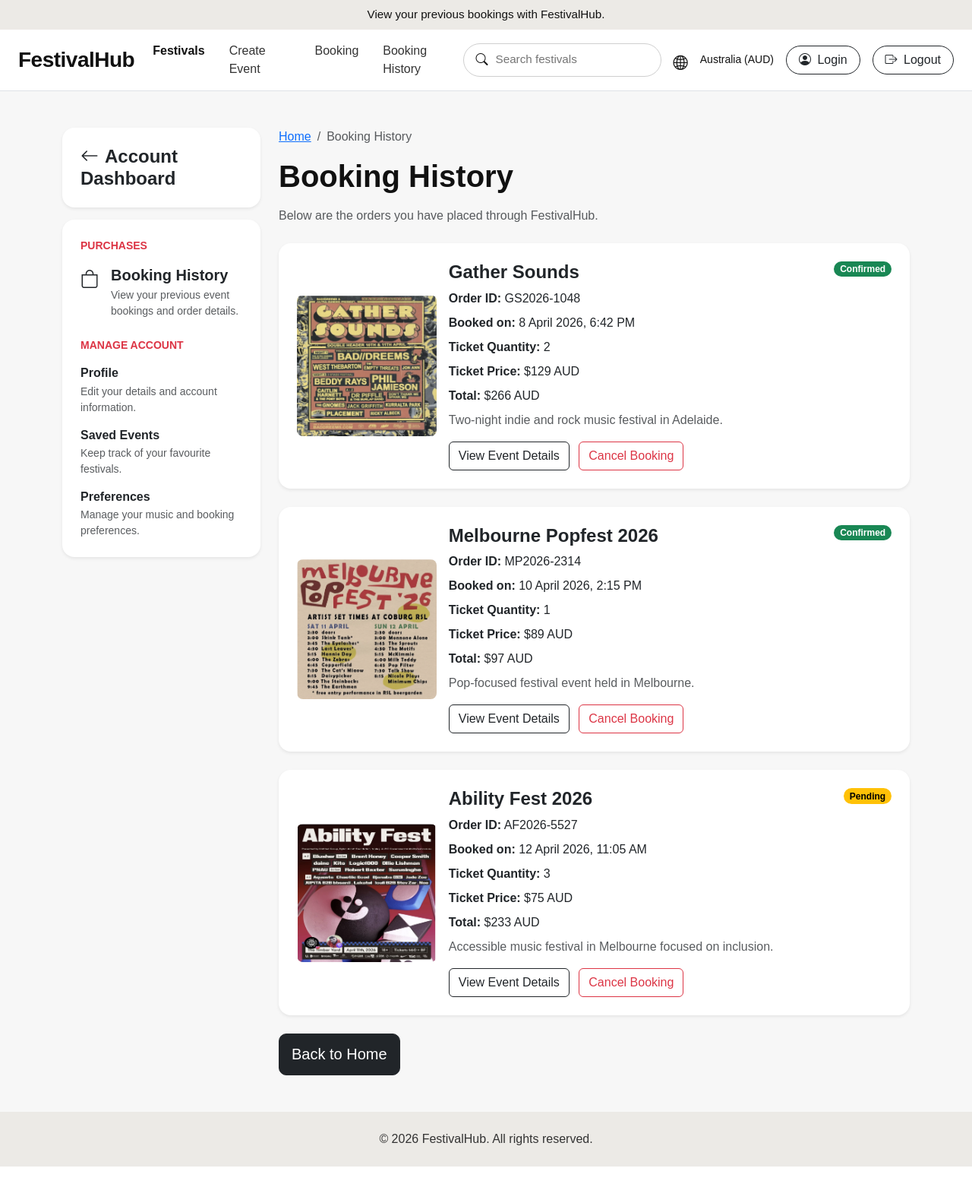
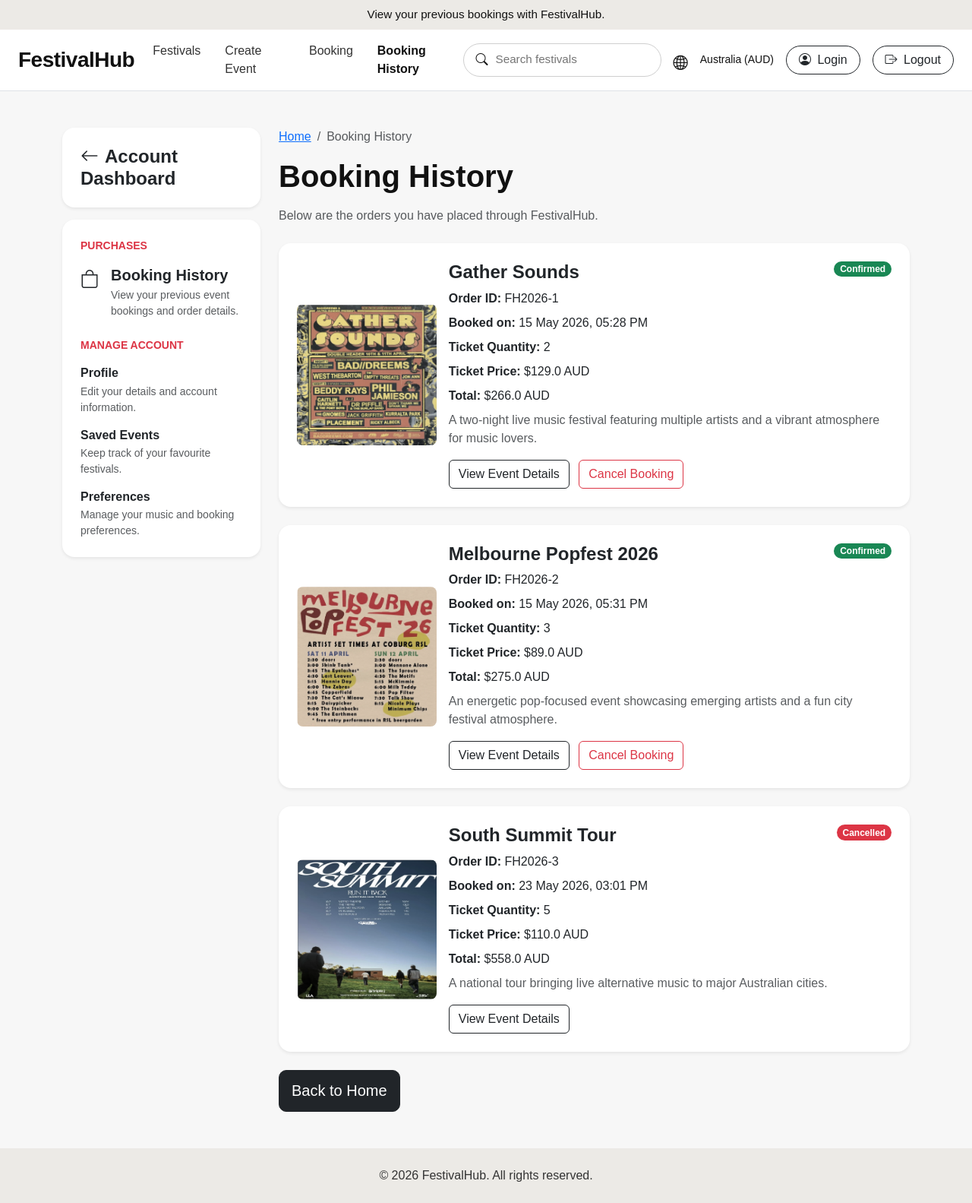
Before and after one commit to NPJ0722/a2_group1, a Flask app: page /bookings in a window 1280 px wide. Shown: the whole page at 76% size. Before the commit the page ends 1535 px from the top, so only its background shows below. Run offline with Flask 3, Linux system fonts and the light colour scheme.

Commit message:
Finish database integration and booking system

```diff
--- a/festivalhub/models.py
+++ b/festivalhub/models.py
@@ -113,6 +113,7 @@ class Booking(db.Model):
     ticket_price = db.Column(db.Float, nullable=False)
     booking_fee = db.Column(db.Float, default=0.0)
     total_price = db.Column(db.Float, nullable=False)
+    status = db.Column(db.String(30), default='Confirmed')
 
     booking_date = db.Column(db.DateTime, default=datetime.utcnow)
 
--- a/festivalhub/templates/booking-history.html
+++ b/festivalhub/templates/booking-history.html
@@ -24,10 +24,10 @@
 
             <div class="navbar-collapse">
                 <ul class="navbar-nav mx-auto gap-lg-3">
-                    <li class="nav-item"><a class="nav-link active" href="/">Festivals</a></li>
+                    <li class="nav-item"><a class="nav-link" href="/">Festivals</a></li>
                     <li class="nav-item"><a class="nav-link" href="/create">Create Event</a></li>
-                    <li class="nav-item"><a class="nav-link" href="/login-booking">Booking</a></li>
-                    <li class="nav-item"><a class="nav-link" href="/bookings">Booking History</a></li>
+                    <li class="nav-item"><a class="nav-link" href="/booking">Booking</a></li>
+                    <li class="nav-item"><a class="nav-link active" href="/bookings">Booking History</a></li>
                 </ul>
 
                 <div class="d-flex align-items-center gap-3 nav-right-group">
@@ -111,110 +111,97 @@
                     Below are the orders you have placed through FestivalHub.
                 </p>
 
+                {% if bookings %}
+
+                    {% for booking in bookings %}
+
                     <div class="card border-0 shadow-sm rounded-4 mb-4">
                         <div class="card-body p-3 p-md-4">
                             <div class="row align-items-center g-3">
+
                                 <div class="col-md-3">
-                                <img src="{{ url_for('static', filename='img/Gather Sounds.png') }}"
-                                    class="img-fluid rounded-3" alt="Gather Sounds Poster">
+                                    {% if booking.event.image %}
+                                    <img src="{{ url_for('static', filename='img/' + booking.event.image) }}"
+                                        class="img-fluid rounded-3" alt="{{ booking.event.name }} Poster">
+                                    {% endif %}
                                 </div>
 
                                 <div class="col-md-9">
                                     <div class="d-flex justify-content-between flex-wrap gap-2">
-                                    <h4 class="fw-bold mb-2">Gather Sounds</h4>
-                                    <span class="badge rounded-pill text-bg-success align-self-start">Confirmed</span>
+                                        <h4 class="fw-bold mb-2">
+                                            {{ booking.event.name }}
+                                        </h4>
+
+                                        {% if booking.status == 'Cancelled' %}
+                                        <span class="badge rounded-pill text-bg-danger align-self-start">
+                                            Cancelled
+                                        </span>
+                                        {% else %}
+                                        <span class="badge rounded-pill text-bg-success align-self-start">
+                                            Confirmed
+                                        </span>
+                                        {% endif %}
                                     </div>
 
-                                <p class="mb-2"><strong>Order ID:</strong> GS2026-1048</p>
-                                <p class="mb-2"><strong>Booked on:</strong> 8 April 2026, 6:42 PM</p>
-                                <p class="mb-2"><strong>Ticket Quantity:</strong> 2</p>
-                                <p class="mb-2"><strong>Ticket Price:</strong> $129 AUD</p>
-                                <p class="mb-2"><strong>Total:</strong> $266 AUD</p>
-                                <p class="text-muted mb-3">
-                                    Two-night indie and rock music festival in Adelaide.
+                                    <p class="mb-2">
+                                        <strong>Order ID:</strong> FH2026-{{ booking.id }}
                                     </p>
 
-                                <a href="/details" class="btn btn-outline-dark">
+                                    <p class="mb-2">
+                                        <strong>Booked on:</strong>
+                                        {{ booking.booking_date.strftime('%d %B %Y, %I:%M %p') }}
+                                    </p>
+
+                                    <p class="mb-2">
+                                        <strong>Ticket Quantity:</strong> {{ booking.ticket_quantity }}
+                                    </p>
+
+                                    <p class="mb-2">
+                                        <strong>Ticket Price:</strong> ${{ booking.ticket_price }} AUD
+                                    </p>
+
+                                    <p class="mb-2">
+                                        <strong>Total:</strong> ${{ booking.total_price }} AUD
+                                    </p>
+
+                                    <p class="text-muted mb-3">
+                                        {{ booking.event.description }}
+                                    </p>
+
+                                    <a href="{{ url_for('main.details', event_id=booking.event.id) }}"
+                                        class="btn btn-outline-dark">
                                         View Event Details
                                     </a>
 
-                                <a href="#" class="btn btn-outline-danger ms-2">
+                                    {% if booking.status != 'Cancelled' %}
+                                    <form method="POST"
+                                        action="{{ url_for('main.cancel_booking', booking_id=booking.id) }}"
+                                        class="d-inline">
+                                        <button type="submit" class="btn btn-outline-danger ms-2">
                                             Cancel Booking
-                                </a>
+                                        </button>
+                                    </form>
+                                    {% endif %}
                                 </div>
+
                             </div>
                         </div>
                     </div>
 
+                    {% endfor %}
+
+                {% else %}
+
                 <div class="card border-0 shadow-sm rounded-4 mb-4">
-                    <div class="card-body p-3 p-md-4">
-                        <div class="row align-items-center g-3">
-                            <div class="col-md-3">
-                                <img src="{{ url_for('static', filename='img/Melbourne Popfest.png') }}"
-                                    class="img-fluid rounded-3" alt="Melbourne Popfest Poster">
-                            </div>
-
-                            <div class="col-md-9">
-                                <div class="d-flex justify-content-between flex-wrap gap-2">
-                                    <h4 class="fw-bold mb-2">Melbourne Popfest 2026</h4>
-                                    <span class="badge rounded-pill text-bg-success align-self-start">Confirmed</span>
-                                </div>
-
-                                <p class="mb-2"><strong>Order ID:</strong> MP2026-2314</p>
-                                <p class="mb-2"><strong>Booked on:</strong> 10 April 2026, 2:15 PM</p>
-                                <p class="mb-2"><strong>Ticket Quantity:</strong> 1</p>
-                                <p class="mb-2"><strong>Ticket Price:</strong> $89 AUD</p>
-                                <p class="mb-2"><strong>Total:</strong> $97 AUD</p>
-                                <p class="text-muted mb-3">
-                                    Pop-focused festival event held in Melbourne.
+                    <div class="card-body p-4">
+                        <h5 class="fw-bold mb-2">No bookings yet</h5>
+                        <p class="text-muted mb-0">
+                            Your booking history will appear here after you book an event.
                         </p>
-
-                                <a href="/details" class="btn btn-outline-dark">
-                                    View Event Details
-                                </a>
-
-                                <a href="#" class="btn btn-outline-danger ms-2">
-                                    Cancel Booking
-                                </a>
-                            </div>
-                        </div>
                     </div>
                 </div>
 
-                <div class="card border-0 shadow-sm rounded-4 mb-4">
-                    <div class="card-body p-3 p-md-4">
-                        <div class="row align-items-center g-3">
-                            <div class="col-md-3">
-                                <img src="{{ url_for('static', filename='img/Ability Fest.png') }}"
-                                    class="img-fluid rounded-3" alt="Ability Fest Poster">
-                            </div>
-
-                            <div class="col-md-9">
-                                <div class="d-flex justify-content-between flex-wrap gap-2">
-                                    <h4 class="fw-bold mb-2">Ability Fest 2026</h4>
-                                    <span class="badge rounded-pill text-bg-warning align-self-start">Pending</span>
-                                </div>
-
-                                <p class="mb-2"><strong>Order ID:</strong> AF2026-5527</p>
-                                <p class="mb-2"><strong>Booked on:</strong> 12 April 2026, 11:05 AM</p>
-                                <p class="mb-2"><strong>Ticket Quantity:</strong> 3</p>
-                                <p class="mb-2"><strong>Ticket Price:</strong> $75 AUD</p>
-                                <p class="mb-2"><strong>Total:</strong> $233 AUD</p>
-                                <p class="text-muted mb-3">
-                                    Accessible music festival in Melbourne focused on inclusion.
-                                </p>
-
-                                <a href="/details" class="btn btn-outline-dark">
-                                    View Event Details
-                                </a>
-
-                                <a href="#" class="btn btn-outline-danger ms-2">
-                                    Cancel Booking
-                                </a>
-                            </div>
-                        </div>
-                    </div>
-                </div>
+                {% endif %}
 
                 <div class="mt-4">
                     <a href="/" class="btn btn-dark btn-lg">Back to Home</a>
--- a/festivalhub/views.py
+++ b/festivalhub/views.py
@@ -204,9 +204,18 @@ def booking_select():
         show_login_modal=show_login_modal
     )
 
+@mainbp.route('/cancel-booking/<int:booking_id>', methods=['POST'])
+def cancel_booking(booking_id):
+    booking = Booking.query.get_or_404(booking_id)
+
+    booking.status = 'Cancelled'
+    db.session.commit()
+
+    return redirect(url_for('main.bookings'))
 
 @mainbp.route('/booking/<int:event_id>', methods=['GET', 'POST'])
 def booking(event_id):
+
     form = BookingForm()
     event = Event.query.get_or_404(event_id)
 
@@ -224,12 +233,13 @@ def booking(event_id):
         total_price = (ticket_price * ticket_quantity) + booking_fee
 
         new_booking = Booking(
-            user_id=current_user.id if current_user.is_authenticated else 1,
+            user_id=current_user.id,
             event_id=event.id,
             ticket_quantity=ticket_quantity,
             ticket_price=ticket_price,
             booking_fee=booking_fee,
-            total_price=total_price
+            total_price=total_price,
+            status='Confirmed'
         )
 
         event.tickets_available -= ticket_quantity
```
Also changed, not shown: festivalhub/templates/event-details.html (+32 -7 lines), instance/festivalhub.sqlite. Lines whose indentation alone changed are shown as unchanged.
